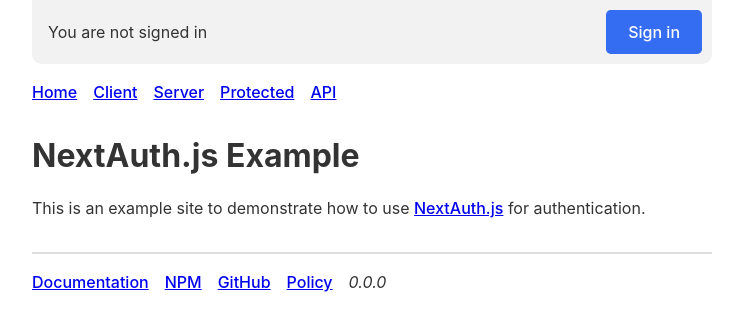
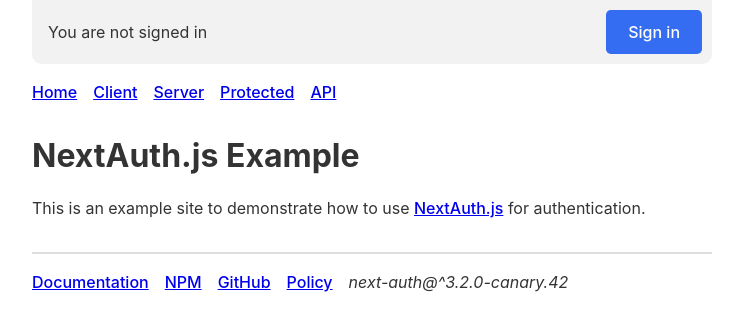
Before and after one commit to mr0809/nextjs-auth, a Next.js app: page / in a window 1280 px wide. Shown: the top 330 px of the page, without its empty margins (268-1011 px from the left). Built offline with nearby package versions, Linux system fonts and the light colour scheme; no server answers.

Commit message:
use same version number as next-auth in package.json

```diff
--- a/components/footer.js
+++ b/components/footer.js
@@ -1,17 +1,29 @@
-import Link from 'next/link'
-import styles from './footer.module.css'
-import { version } from '../package.json'
+import Link from "next/link"
+import styles from "./footer.module.css"
+import { dependencies } from "../package.json"
 
-export default function Footer () {
+export default function Footer() {
   return (
     <footer className={styles.footer}>
-      <hr/>
+      <hr />
       <ul className={styles.navItems}>
-        <li className={styles.navItem}><a href="https://next-auth.js.org">Documentation</a></li>
-        <li className={styles.navItem}><a href="https://www.npmjs.com/package/next-auth">NPM</a></li>
-        <li className={styles.navItem}><a href="https://github.com/nextauthjs/next-auth-example">GitHub</a></li>
-        <li className={styles.navItem}><Link href="/policy"><a>Policy</a></Link></li>
-        <li className={styles.navItem}><em>{version}</em></li>
+        <li className={styles.navItem}>
+          <a href="https://next-auth.js.org">Documentation</a>
+        </li>
+        <li className={styles.navItem}>
+          <a href="https://www.npmjs.com/package/next-auth">NPM</a>
+        </li>
+        <li className={styles.navItem}>
+          <a href="https://github.com/nextauthjs/next-auth-example">GitHub</a>
+        </li>
+        <li className={styles.navItem}>
+          <Link href="/policy">
+            <a>Policy</a>
+          </Link>
+        </li>
+        <li className={styles.navItem}>
+          <em>next-auth@{dependencies["next-auth"]}</em>
+        </li>
       </ul>
     </footer>
   )
```
